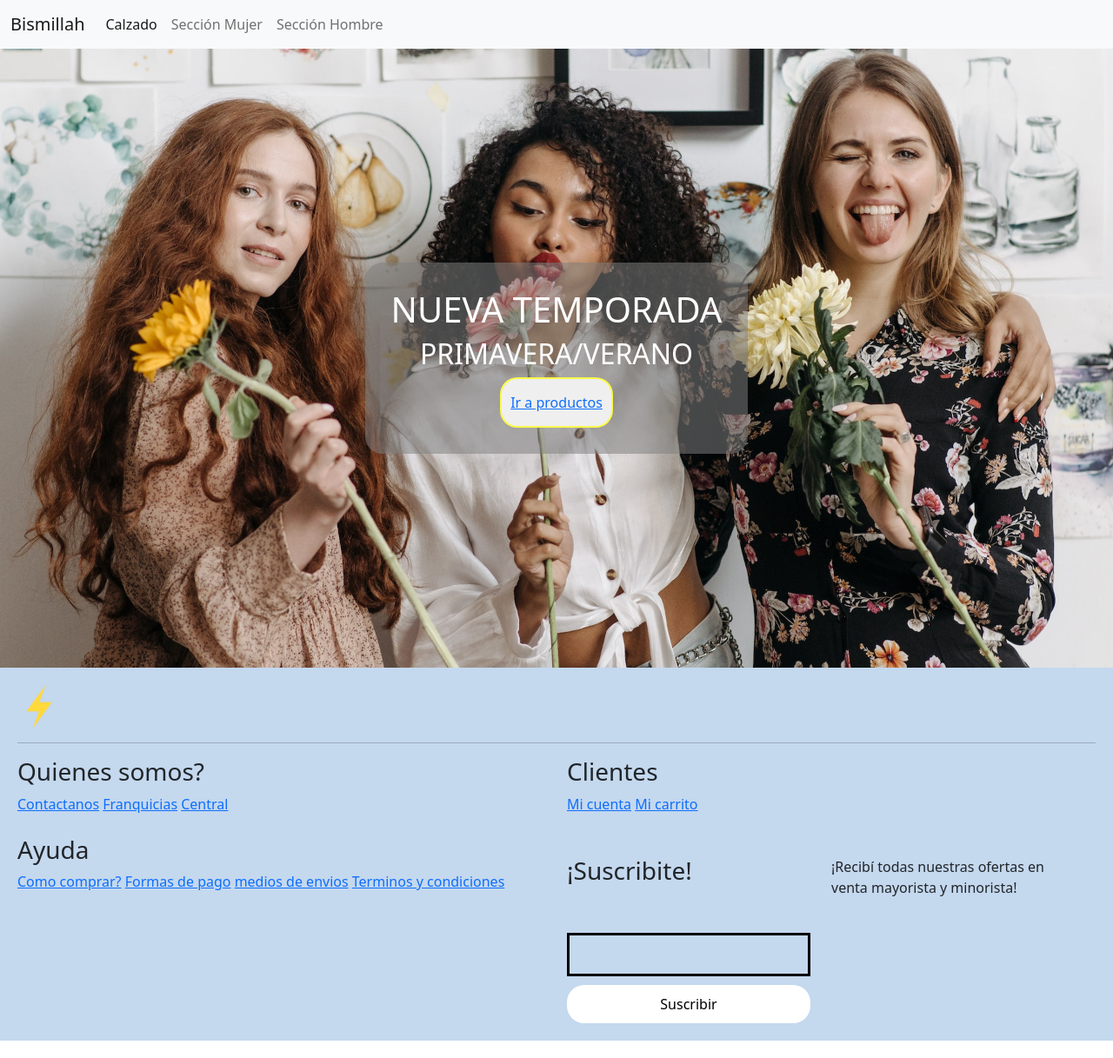
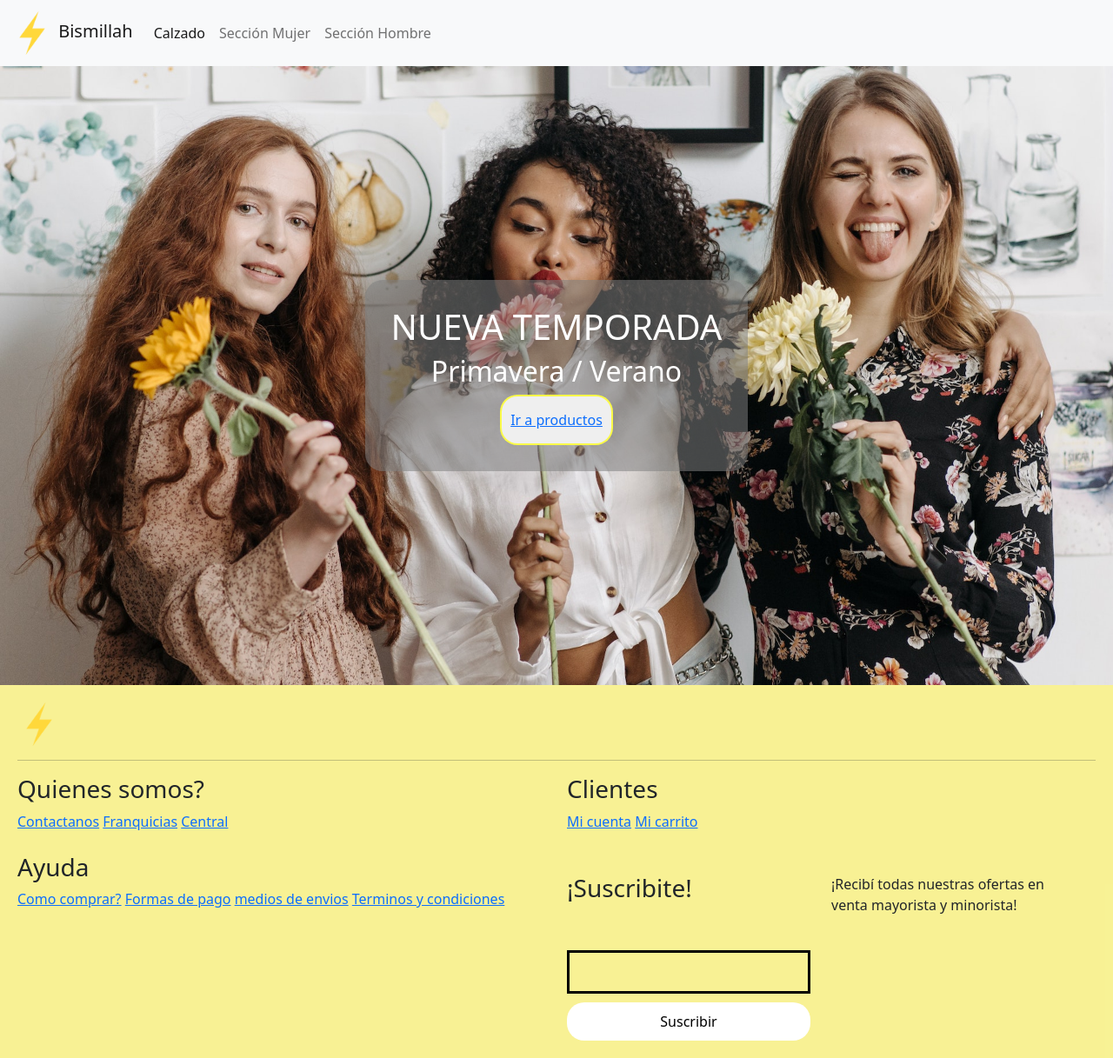
Before and after one commit to Barrera23/PreEntrega3-Barrera, a website: page index.html in a window 1280 px wide. Shown: the whole page at 87% size. Drawn offline with Linux system fonts and the light colour scheme.

Commit message:
cambios en las paginas

```diff
--- a/index.html
+++ b/index.html
@@ -13,7 +13,7 @@
 
     <nav class="navbar navbar-expand-lg bg-light">
         <div class="container-fluid">
-          <a class="navbar-brand" href="./index.html">Bismillah</a>
+          <a class="navbar-brand" href="./index.html"> <img src="./assest/img/ligero (1).png" alt=""> Bismillah</a>
           <button class="navbar-toggler" type="button" data-bs-toggle="collapse" data-bs-target="#navbarNav" aria-controls="navbarNav" aria-expanded="false" aria-label="Toggle navigation">
             <span class="navbar-toggler-icon"></span>
           </button>
@@ -39,7 +39,7 @@
         <div class="hero__text">
 
            <h1>NUEVA TEMPORADA</h1>
-           <h2>PRIMAVERA/VERANO</h2>
+           <h2>Primavera / Verano</h2>
 
         <button class="hero__button"> <a href="./pages/nuevosingresos.html">Ir a productos</a></button>
 
--- a/scss/layout/_footer.scss
+++ b/scss/layout/_footer.scss
@@ -2,12 +2,13 @@
     margin: 0;
     padding: 0;
     box-sizing: border-box;
+    text-decoration: none;
 }
 
 
 
 .pie-pagina{
-    background-color: #b8d0ebd3;
+    background-color:#f7ef81d7;
 
 
 }
```
Also changed, not shown: pages/calzado.html (+1 -1 lines), css/styles.css, 1 other file.
